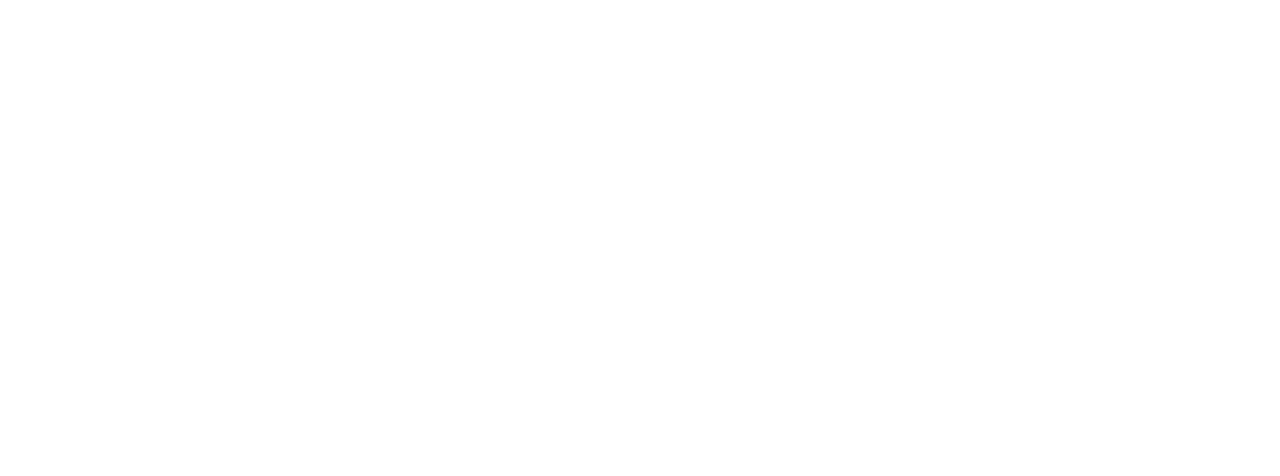
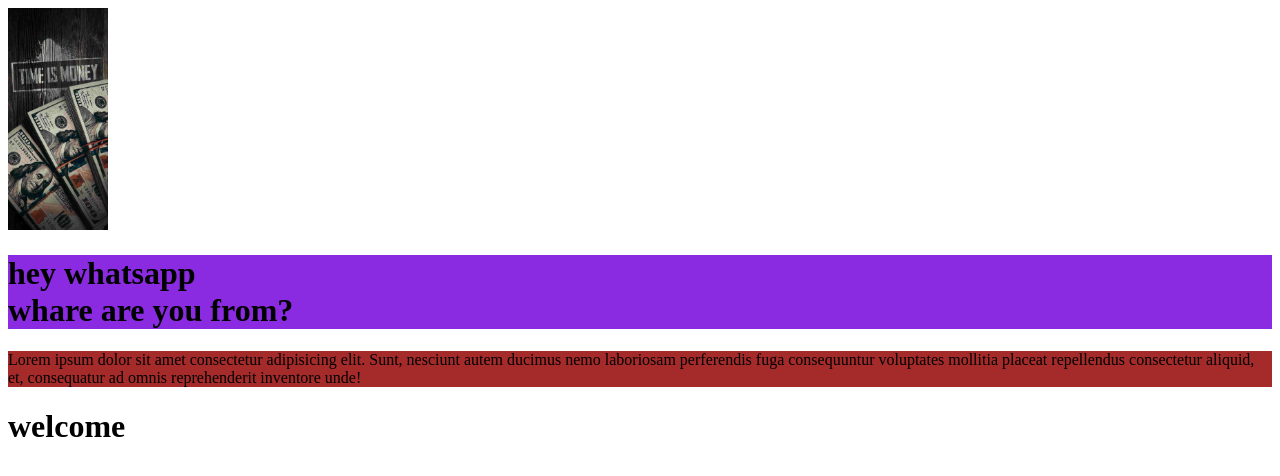
Before and after one commit to njemon/my-fast-github-repo, a plain HTML site: page index.html in a window 1280 px wide. Drawn offline with Linux system fonts and the light colour scheme.

Commit message:
index.html

```diff
--- a/index.html
+++ b/index.html
@@ -3,9 +3,25 @@
 <head>
     <meta charset="UTF-8">
     <meta name="viewport" content="width=device-width, initial-scale=1.0">
-    <title>Document</title>
+    <title>new site</title>
+    <link rel="stylesheet" href="style.css">
+
 </head>
 <body>
 
+     <img width="100px" src="time is money.jpg" alt="">
+    <div>
+
+        <h1>
+            hey whatsapp <br> whare are you from?
+        </h1>
+    </div>
+
+    <p>
+Lorem ipsum dolor sit amet consectetur adipisicing elit. Sunt, nesciunt autem ducimus nemo laboriosam perferendis fuga consequuntur voluptates mollitia placeat repellendus consectetur aliquid, et, consequatur ad omnis reprehenderit inventore unde!
+
+    </p>
+
+    <h1>welcome</h1>
 </body>
 </html>
--- a/style.css
+++ b/style.css
@@ -0,0 +1,2 @@
+div{background-color: blueviolet;}
+p{background-color: brown;}
```
Also changed, not shown: time is money.jpg (added).
